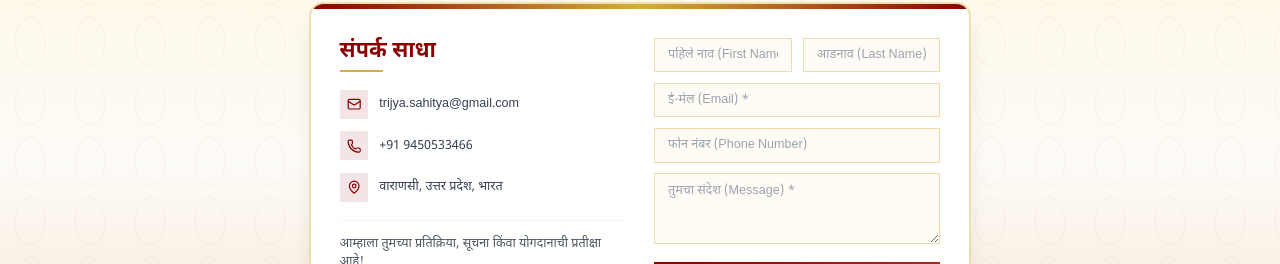
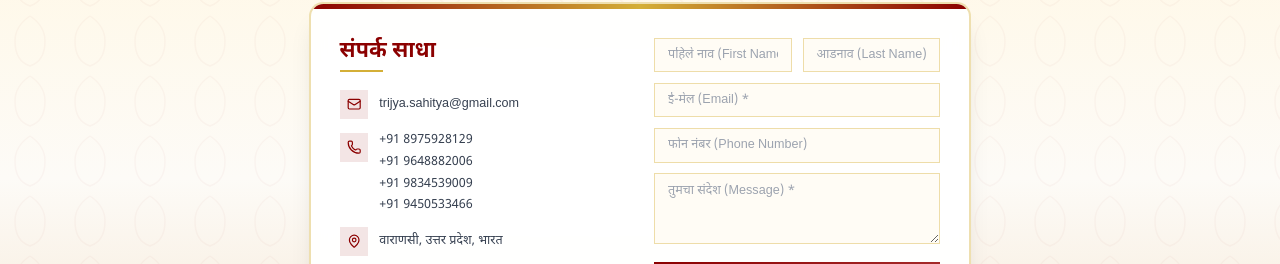
Before and after one commit to prthmeshh/trijya, a React (Create React App) app: page / in a window 1280 px wide. Shown: the part 1620-1884 px from the top of the page. Built offline with nearby package versions, Linux system fonts and the light colour scheme; no server answers.

Commit message:
minor change in gallery

```diff
--- a/src/pages/HomePage.jsx
+++ b/src/pages/HomePage.jsx
@@ -528,13 +528,24 @@ const HomePage = () => {
                     </a>
                   </div>
 
-                  <div className="flex items-center gap-3 text-sm">
-                    <div className="w-8 h-8 rounded-lg bg-[#8B0000]/10 flex items-center justify-center text-[#8B0000] flex-shrink-0">
+                  <div className="flex items-start gap-3 text-sm">
+                    <div className="w-8 h-8 rounded-lg bg-[#8B0000]/10 flex items-center justify-center text-[#8B0000] flex-shrink-0 mt-0.5">
                       <Phone className="w-4 h-4" />
                     </div>
-                    <a href="tel:+919450533466" className="text-gray-700 hover:text-[#8B0000] font-medium transition-colors">
-                      +91 9450533466
-                    </a>
+                    <div className="flex flex-col space-y-1">
+                      <a href="tel:+918975928129" className="text-gray-700 hover:text-[#8B0000] font-medium transition-colors">
+                        +91 8975928129
+                      </a>
+                      <a href="tel:+919648882006" className="text-gray-700 hover:text-[#8B0000] font-medium transition-colors">
+                        +91 9648882006
+                      </a>
+                      <a href="tel:+919834539009" className="text-gray-700 hover:text-[#8B0000] font-medium transition-colors">
+                        +91 9834539009
+                      </a>
+                      <a href="tel:+919450533466" className="text-gray-700 hover:text-[#8B0000] font-medium transition-colors">
+                        +91 9450533466
+                      </a>
+                    </div>
                   </div>
 
                   <div className="flex items-center gap-3 text-sm">
```
